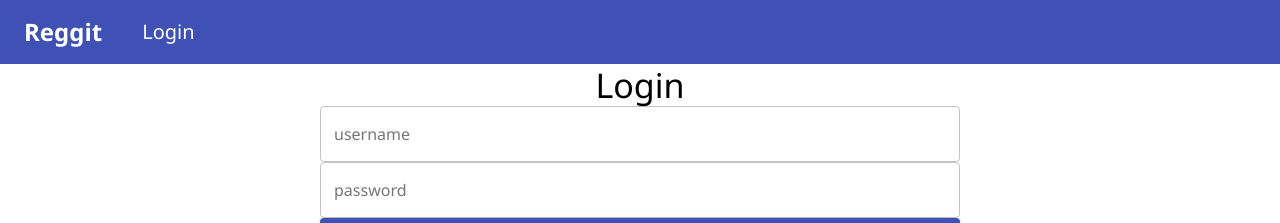
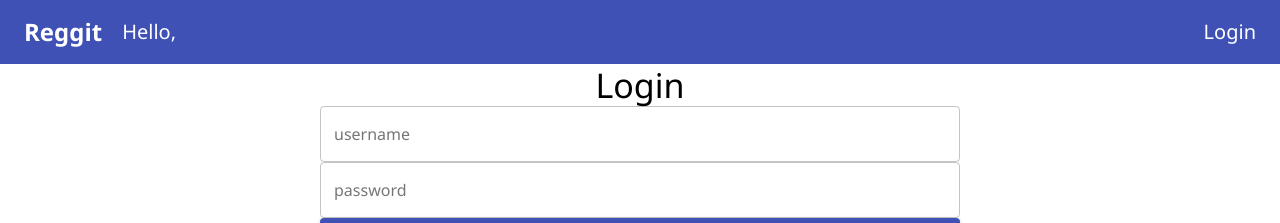
Before and after one commit to seanyasno/reggit-frontend, a React (Create React App) app: page /login in a window 1280 px wide. Shown: the top 223 px of the page. Built offline with nearby package versions, Linux system fonts and the light colour scheme.

Commit message:
Worked a little bit on navbar.

```diff
--- /dev/null
+++ b/src/stores/authentication/state-authentication.ts
@@ -0,0 +1,6 @@
+import IUser from '../../models/user';
+
+export default interface IStateAuthentication {
+    isAuthenticated: boolean;
+    user: IUser;
+}
--- a/src/stores/index.tsx
+++ b/src/stores/index.ts
@@ -1,7 +1,10 @@
 import rootReducer from './root-reducer';
 import rootStore from './root-store';
+import IState from './state';
 
 export {
     rootReducer,
-    rootStore
+    rootStore,
+    // @ts-ignore
+    IState
 }
--- /dev/null
+++ b/src/stores/state.ts
@@ -0,0 +1,5 @@
+import IStateAuthentication from './authentication/state-authentication';
+
+export default interface IState {
+    authentication: IStateAuthentication;
+}
--- a/src/views/components/create-post/create-post.tsx
+++ b/src/views/components/create-post/create-post.tsx
@@ -42,7 +42,7 @@
     }
 });
 
-const CreatePost = (props: ICreatePostProps) => {
+const CreatePost: React.FunctionComponent<ICreatePostProps> = (props) => {
     const {user, onCancel, onDone} = props;
     const [content, setContent] = useState('');
     const classes = useStyles(props);
--- a/src/views/components/nav-bar/nav-bar-props.ts
+++ b/src/views/components/nav-bar/nav-bar-props.ts
@@ -1,4 +1,5 @@
 export default interface INavBarProps {
     isAuthenticated: boolean;
+    firstName: string;
     logout: () => Promise<void>;
 }
--- a/src/views/components/nav-bar/nav-bar.tsx
+++ b/src/views/components/nav-bar/nav-bar.tsx
@@ -1,35 +1,46 @@
 import AuthenticationAction from '../../../stores/authentication/authentication-action';
 import {makeStyles, AppBar, Toolbar, Typography} from '@material-ui/core';
 import INavBarProps from './nav-bar-props';
+import {IState} from '../../../stores';
 import {Link} from 'react-router-dom';
 import {connect} from 'react-redux';
 import React from 'react';
 
 const useStyles = makeStyles({
+    toolbar: {
+        display: 'flex',
+        justifyContent: 'space-between'
+    },
     logo: {
         fontWeight: 'bold',
         color: 'white',
+    },
+    title: {
+        fontWeight: 'lighter',
+        margin: '0 1em',
     },
     link: {
         textDecoration: 'none'
     },
     linkText: {
-        margin: '0 2em',
         color: 'white',
     }
 });
 
 const NavBar = (props: INavBarProps) => {
     const classes = useStyles();
-    const {isAuthenticated, logout} = props;
+    const {isAuthenticated, firstName, logout} = props;
 
     return (
         <div>
             <AppBar elevation={0} position={'static'}>
-                <Toolbar>
-                    <Link className={classes.link} to='/'>
-                        <Typography className={classes.logo} variant='h5'>Reggit</Typography>
-                    </Link>
+                <Toolbar className={classes.toolbar}>
+                    <div style={{display: 'flex'}}>
+                        <Link className={classes.link} to='/'>
+                            <Typography className={classes.logo} variant='h5'>Reggit</Typography>
+                        </Link>
+                        <Typography className={classes.title} variant={'h6'}>Hello, {firstName}</Typography>
+                    </div>
                     {!isAuthenticated &&
                     <Link className={classes.link} to='/login'>
                         <Typography className={classes.linkText} variant='h6'>Login</Typography>
@@ -44,9 +55,10 @@
     );
 }
 
-const mapStateToProps = (state: any) => {
+const mapStateToProps = (state: IState) => {
     return {
-        isAuthenticated: state.authentication.isAuthenticated
+        isAuthenticated: state.authentication.isAuthenticated,
+        firstName: state.authentication.user.profile?.firstName
     };
 }
 
```
